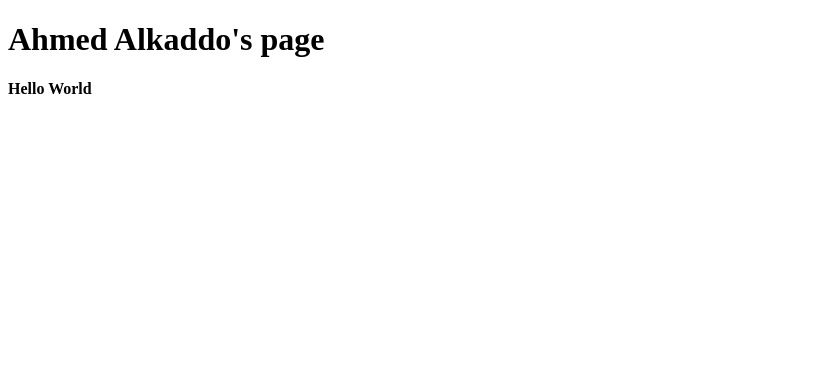
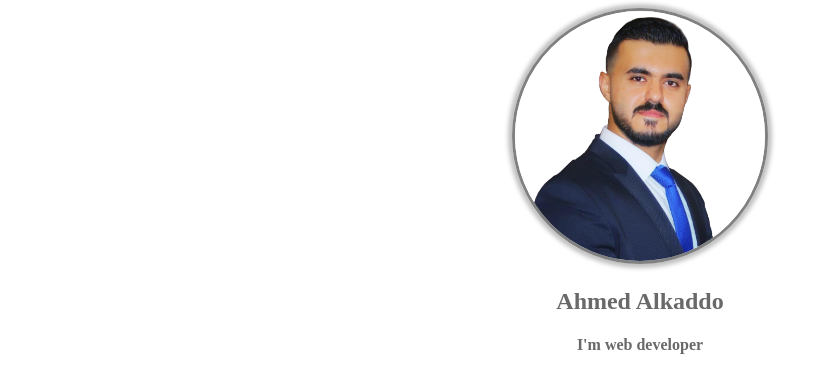
Before and after one commit to ahmedalkaddo/warmup, a website: page index.html in a window 1280 px wide. Shown: the whole page, without its empty margins (0-829 px from the left). Drawn offline with Linux system fonts and the light colour scheme.

Commit message:
First commit withe html

```diff
--- a/index.html
+++ b/index.html
@@ -3,9 +3,94 @@
     <head>
         <title>Ahmed ALkaddo</title>
     </head>
+    <style>
+        body{
+            text-align: center;
+        }
+        img{
+            border-radius: 100%;
+            border-style: solid;
+
+            border-color:gray;
+            /* align-items: center;
+            display: flex; */
+            box-shadow:  0 0 4px 4px rgba(0, 0, 0, 0.25);
+        }
+        h2{
+            /* font-size: 80%; */
+            color: dimgrey;
+            font-weight: bold;
+        }
+        h4{
+            color: dimgrey;
+        }
+    </style>
     <body>
-        <h1>Ahmed Alkaddo's page </h1>
-        <b>Hello World
-        </b>
+
+           <img src="./23561428_1397835860314515_344851655856682219_n.jpg" height="250"  width="250" alt="" >
+        <h2>Ahmed Alkaddo</h2>
+        <h4>I'm web developer</h4>
+
+
+
+        <!-- <form action="">
+            <label >name: </label>
+            <input placeholder="User Name" type="text" name="" id=""><br>
+            <input type="password" name="" id=""><br>
+            <input type="time" name="" id=""><br>
+            <input type="date" name="" id=""><br>
+            <input type="reset" name="" id="">
+            <input type="submit" name="" id="">
+            <input type="file" name="" id=""><br>
+
+            <input type="checkbox" name="" id="">
+            <label >JS</label>
+            <input type="checkbox" name="" id="">
+            <label >Java</label>
+            <input type="checkbox" name="" id="">
+            <label >C++</label>
+            <input type="checkbox" name="" id="">
+            <label >Python</label>
+           <br>
+           <input type="radio"  name="a" id="">
+           <label >JS</label>
+           <input type="radio" name="a" id="">
+           <label >Java</label>
+           <input type="radio" name="a" id="">
+           <label >C++</label>
+           <input type="radio" name="a" id="">
+           <label >Python</label>
+          <br>
+           <input type="color" name="" id="">
+
+           <br>
+           <input type="range" max="100" min="0" step="1" name="" id="">
+           <input type="range" max="100" min="0" step="20" name="" id="">
+        </form> -->
+
+        <!-- <table>
+
+        </table>
+
+        <ol type="A">
+            <li>item</li>
+            <li>item</li>
+            <li>item</li>
+            <li>item</li>
+        </ol>
+
+        <ul>
+            <li>item</li>
+            <li>item</li>
+            <li>item</li>
+            <li>item</li>
+            <li>item</li>
+        </ul>
+
+        <dl>
+            <dt>Google</dt>
+            <dd>Lorem ipsum dolor sit amet consectetur adipisicing elit. Cumque illo quis at quibusdam quia, eos dignissimos ad facilis atque necessitatibus. Quibusdam, eaque. Quis quisquam laboriosam recusandae aspernatur itaque, aliquam dolor.</dd>
+        </dl>
+             -->
     </body>
 </html>
```
Also changed, not shown: ahmed.js (added, +325 -0 lines), 23561428_1397835860314515_344851655856682219_n.jpg (added).
